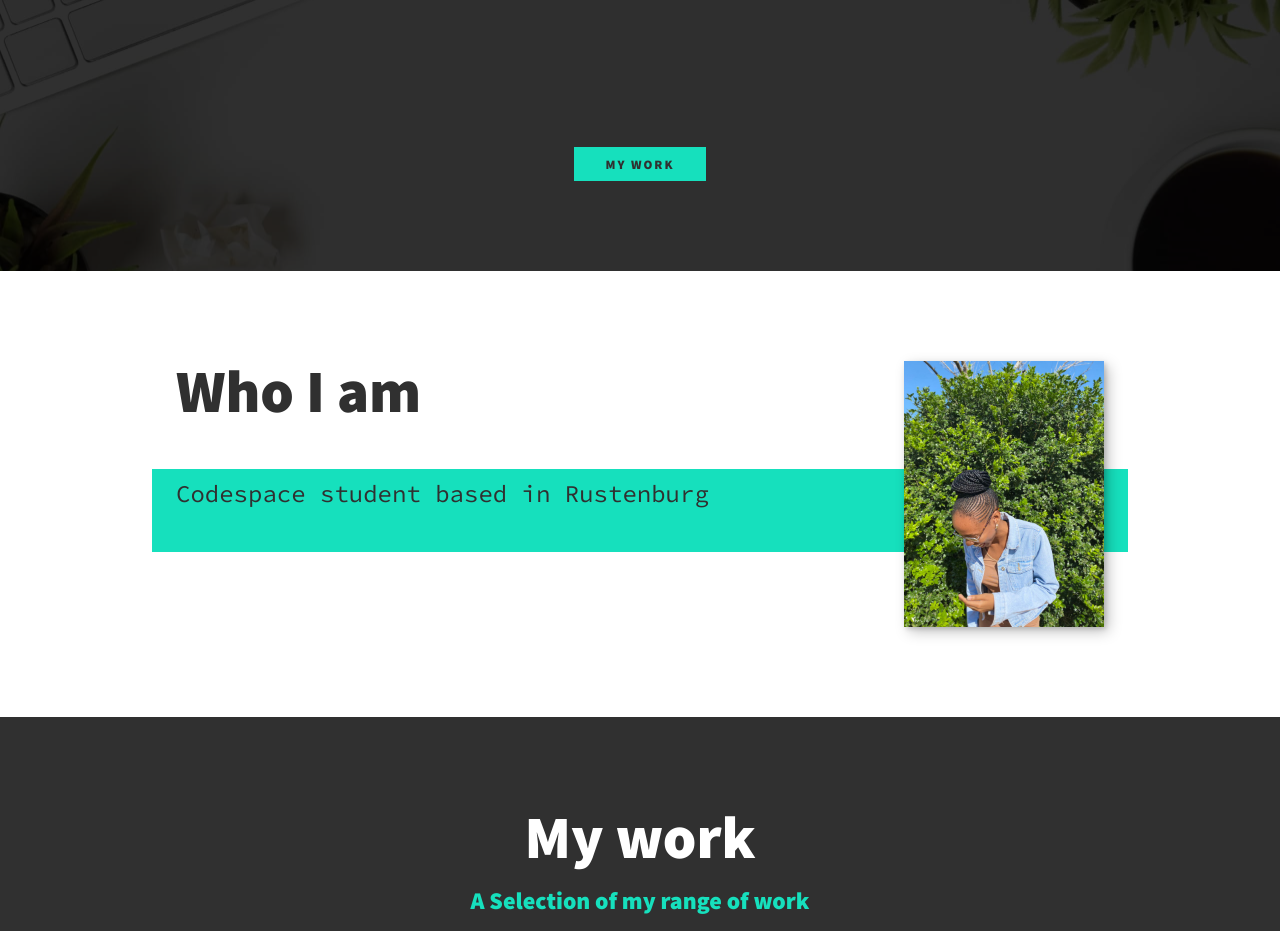
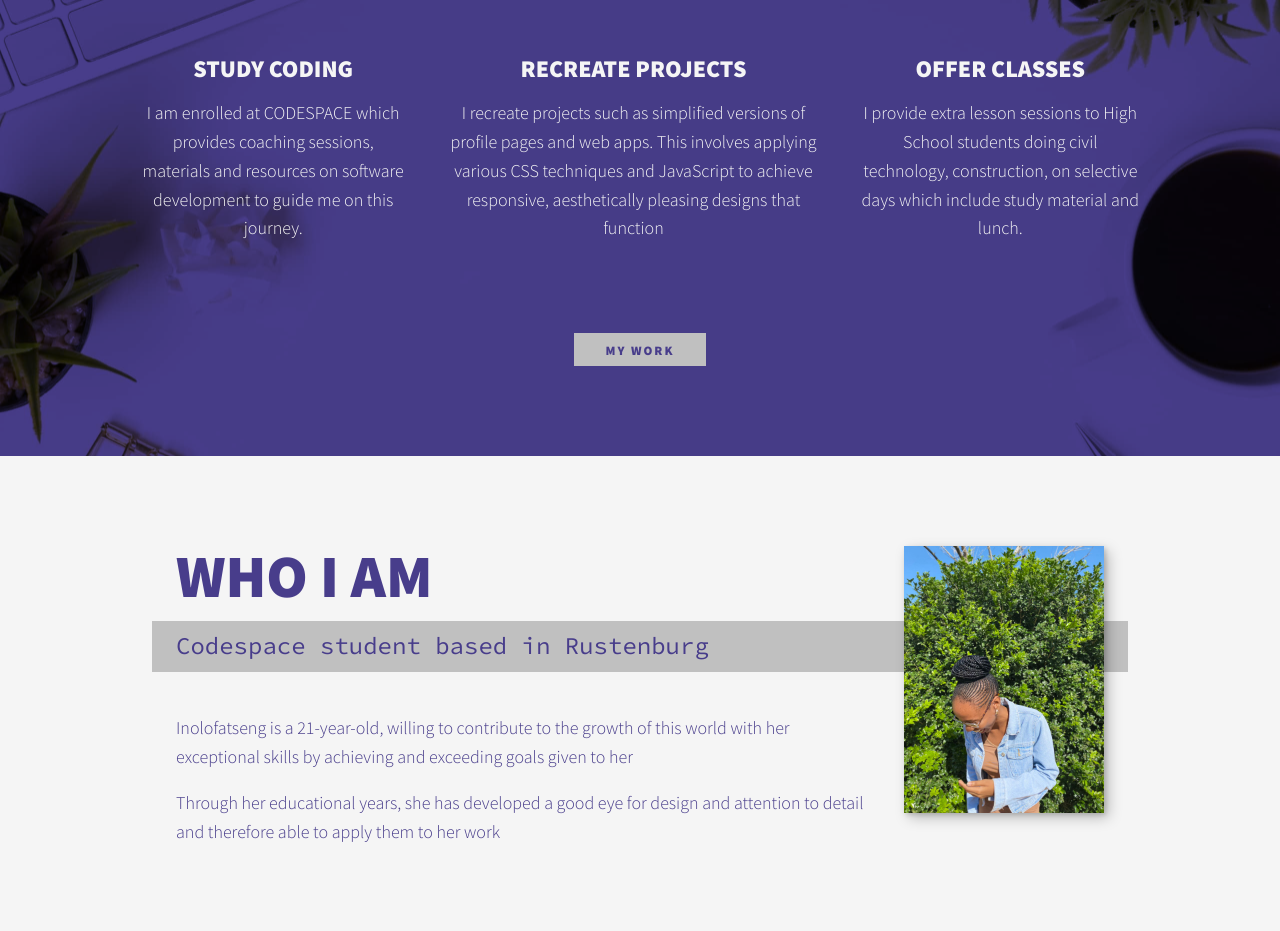
Before and after one commit to InolofatsengMotloba/INOMOT520_BCL2401_GroupD_02_InolofatsengMotloba_SDF08, a plain HTML site: page index.html in a window 1280 px wide. Shown: the part 733-1664 px from the top of the page. Drawn offline with nearby package versions, Linux system fonts and the light colour scheme.

Commit message:
HTML Personalization

```diff
--- a/index.html
+++ b/index.html
@@ -34,29 +34,35 @@
         <!-- Introduction -->
         <section class="intro" id="home">
             <h1 class="section__title section__title--intro">
-                Hi, I am <strong>Inolofatseng Motloba</strong>
+                Hello, I am <strong>Inolofatseng Motloba</strong>
             </h1>
-            <p class="section__subtitle section__subtitle--intro">front-end dev</p>
-            <img src="images/profile2.jpg" alt="a picture of Inolofatseng smiling" class="intro__img">
+            <p class="section__subtitle section__subtitle--intro">CODESPACE STUDENT</p>
+            <img src="images/profile4.png" alt="a picture of Inolofatseng smiling" class="intro__img">
         </section>
 
         <!-- My Services -->
         <section class="my-services" id="services">
-            <h2 class="section__title section__title--services">What I Do</h2>
+            <h2 class="section__title section__title--services">WHAT I DO</h2>
             <div class="services">
                 <div class="service">
-                    <h3></h3>
-                    <p></p>
+                    <h3>STUDY CODING</h3>
+                    <p>
+                        I am enrolled at CODESPACE which provides coaching sessions, materials and resources on software development to guide me on this journey.
+                    </p>
                 </div> <!-- / service -->
 
                 <div class="service">
-                    <h3></h3>
-                    <p></p>
+                    <h3>RECREATE PROJECTS</h3>
+                    <p>
+                        I recreate projects such as simplified versions of profile pages and web apps. This involves applying various CSS techniques and JavaScript to achieve responsive, aesthetically pleasing designs that function
+                    </p>
                 </div> <!-- / service -->
 
                 <div class="service">
-                    <h3></h3>
-                    <p></p>
+                    <h3>OFFER CLASSES</h3>
+                    <p>
+                        I provide extra lesson sessions to High School students doing civil technology, construction, on selective days which include study material and lunch.
+                    </p>
                 </div> <!-- / service -->
             </div> <!-- / services -->
 
@@ -65,12 +71,16 @@
 
         <!-- About Me -->
         <section class="about-me" id="about">
-            <h2 class="section__title section__title--about">Who I am</h2>
+            <h2 class="section__title section__title--about">WHO I AM</h2>
             <p class="section__subtitle section__subtitle--about">Codespace student based in Rustenburg</p>
 
             <div class="about-me__body">
-                <p></p>
-                <p></p>
+                <p>
+                    Inolofatseng is a 21-year-old, willing to contribute to the growth of this world with her exceptional skills by achieving and exceeding goals given to her
+                </p>
+                <p>
+                    Through her educational years, she has developed a good eye for design and attention to detail and therefore able to apply them to her work
+                </p>
             </div>
 
             <img src="images/profile3.jpg" alt="Inolofatseng standing" class="about-me__img">
@@ -78,29 +88,30 @@
 
         <!-- My Work-->
         <section class="my-work" id="work">
-            <h2 class="section__title section__title--work">My work</h2>
+            <h2 class="section__title section__title--work">MY WORK</h2>
             <p class="section__subtitle section__subtitle--work">A Selection of my range of work</p>
 
             <div class="portfolio">
                 <!-- Portfolio item 01 -->
                 <a class="portfolio__item" href="#">
-                    <img src="images/mywork2.png" alt="" class="portfolio__img">
+                    <img src="images/mywork2.png" alt="counter app" class="portfolio__img">
                 </a>
 
                 <!-- Portfolio item 02 -->
                 <a class="portfolio__item" href="#">
-                    <img src="images/mywork1.png" alt="" class="portfolio__img">
+                    <img src="images/mywork1.png" alt="shopping list app" class="portfolio__img">
                 </a>
 
                 <!-- Portfolio item 03 -->
                 <a class="portfolio__item" href="#">
-                    <img src="images/mywork3.png" alt="" class="portfolio__img">
+                    <img src="images/mywork3.png" alt="Blackjack game" class="portfolio__img">
                 </a>
             </div>
         </section>
 
         <!-- Footer -->
         <footer class="footer">
+            <h2 class="section__title section__title--services">CONTACT ME</h2>
             <a href="mailto:motlobainolo123@gmail.com" class="footer__link">motlobainolo123@gmail.com</a>
             <ul class="social-list">
                 <li class="social-list__item">
--- a/style.css
+++ b/style.css
@@ -13,9 +13,9 @@
     --fw-reg: 300;
     --fw-bold: 900;
 
-    --clr-light: #fff;
-    --clr-dark: #303030;
-    --clr-accent: #16e0bd;
+    --clr-light: whitesmoke;
+    --clr-dark: darkslateblue;
+    --clr-accent: silver;
 
     --fs-h1: 3rem;
     --fs-h2: 2.25rem;
```
Also changed, not shown: images/profile4.png (added).
